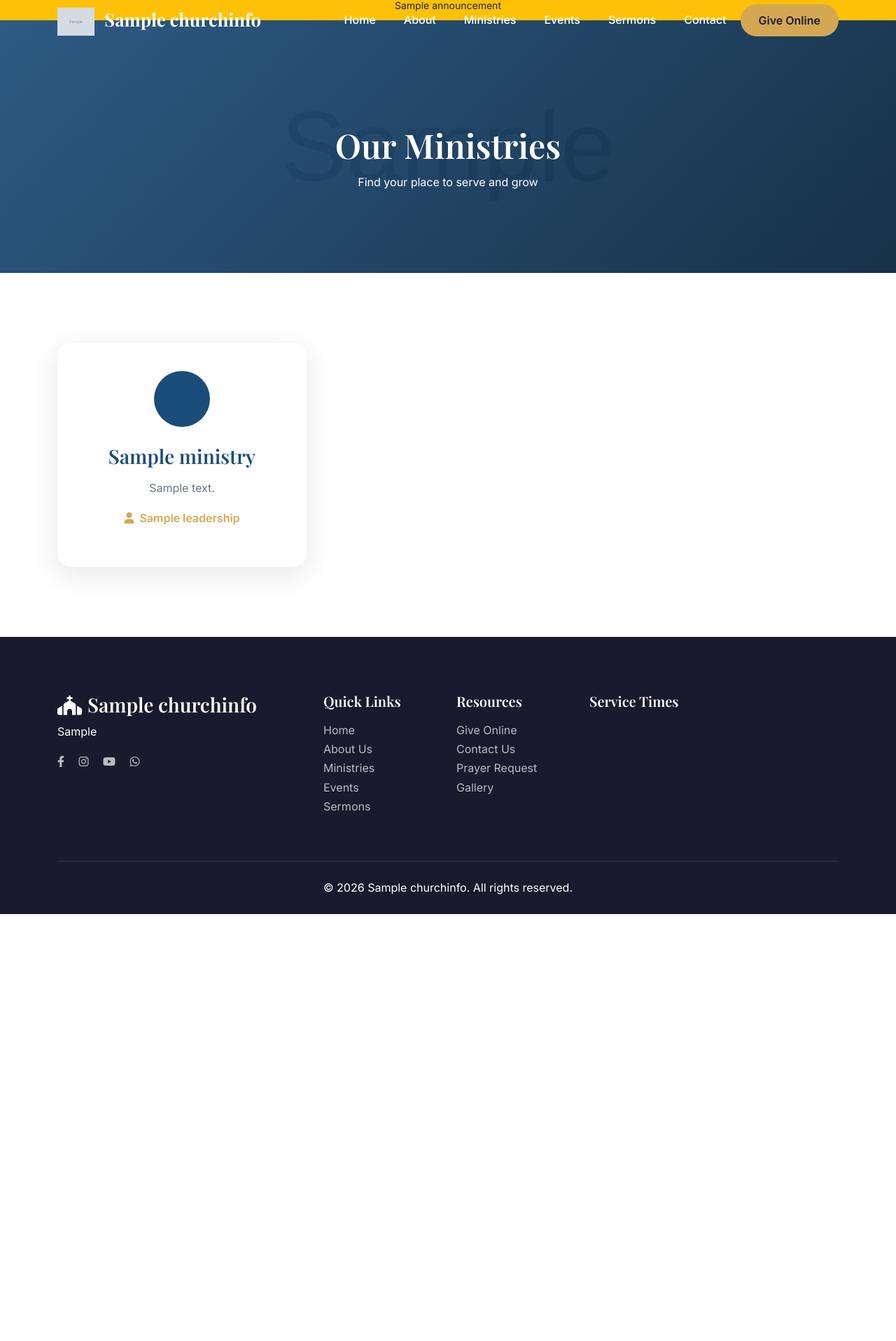
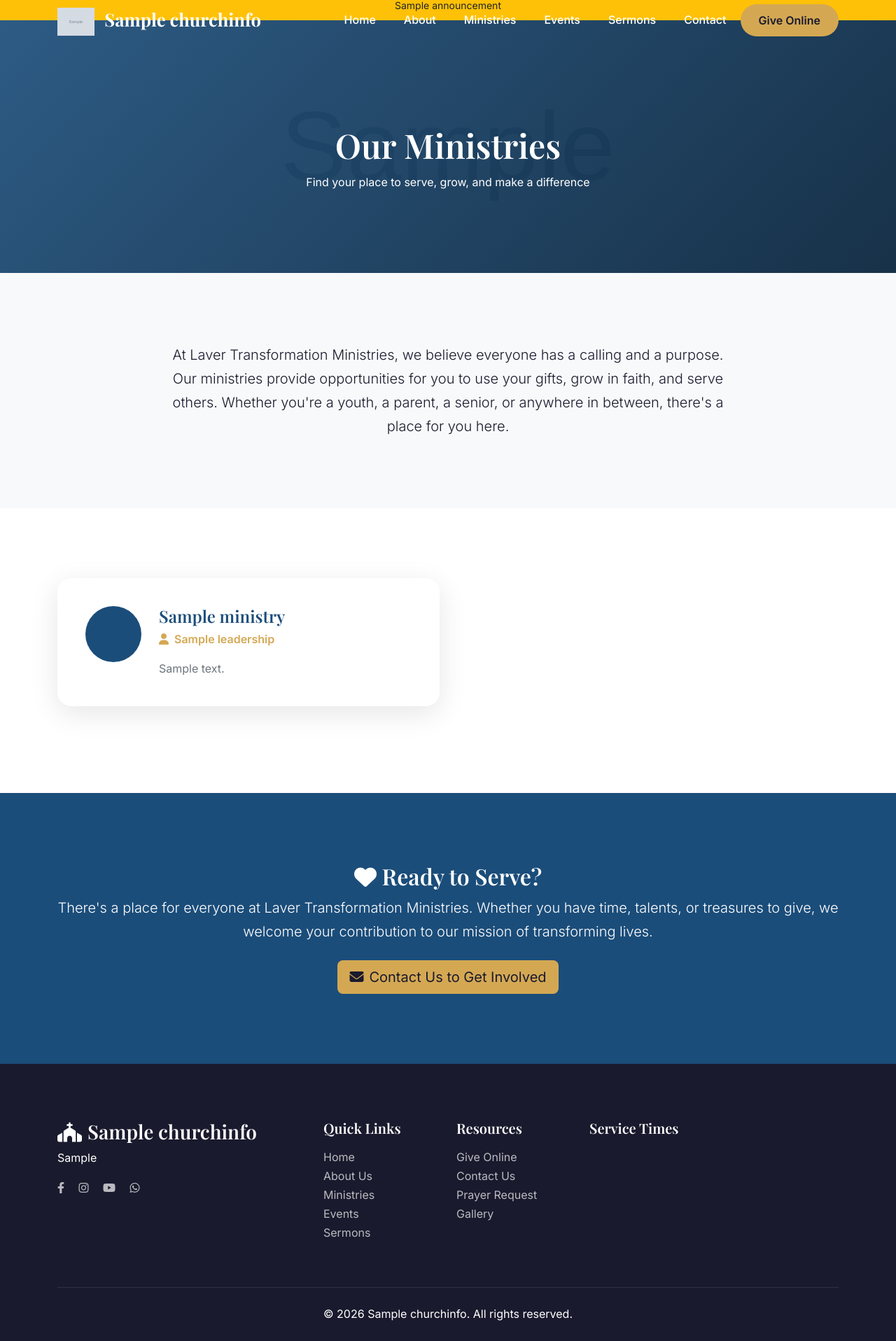
Before and after one commit to kimedwardcollines/laver, a Django app: page /ministries/ in a window 1280 px wide. Shown: the part 14-1930 px from the top of the page at 70% size. Before the commit the page ends 1320 px from the top, so only its background shows below. Run offline with Django 4.2, Linux system fonts and the light colour scheme; tables that the repository leaves empty hold one stand-in row (values such as "Sample post"); grey boxes marked "Sample" are stand-in pictures; some libraries are stand-ins or nearby versions.

Commit message:
Update ministries with full content and features
- Added full ministry descriptions from static site
- Added features/benefits list for each ministry
- Updated template to display full content
- Updated seed_content.py with full data

```diff
--- a/django_cms/templates/church/ministries.html
+++ b/django_cms/templates/church/ministries.html
@@ -4,25 +4,39 @@
 <section class="page-hero" style="background: linear-gradient(135deg, rgba(27, 77, 122, 0.9), rgba(13, 40, 64, 0.95)), url('{% if church.logo %}{{ church.logo.url }}{% else %}/static/images/church-bg.jpg{% endif %}') center/cover;">
     <div class="container">
         <h1>Our Ministries</h1>
-        <p>Find your place to serve and grow</p>
+        <p>Find your place to serve, grow, and make a difference</p>
     </div>
 </section>
 
+<!-- Ministries Intro -->
+<section class="section" style="background: var(--light);">
+    <div class="container">
+        <p class="lead text-center" style="max-width: 800px; margin: 0 auto;">
+            At Laver Transformation Ministries, we believe everyone has a calling and a purpose. Our ministries provide opportunities for you to use your gifts, grow in faith, and serve others. Whether you're a youth, a parent, a senior, or anywhere in between, there's a place for you here.
+        </p>
+    </div>
+</section>
+
+<!-- Ministries Grid -->
 <section class="section">
     <div class="container">
         {% if ministries %}
         <div class="row g-4">
             {% for ministry in ministries %}
-            <div class="col-lg-4 col-md-6">
-                <div class="ministry-card">
+            <div class="col-lg-6 mb-4">
+                <div class="ministry-full-card">
                     <div class="ministry-icon">
                         <i class="fas {% if ministry.icon %}{{ ministry.icon }}{% else %}fa-church{% endif %}"></i>
                     </div>
-                    <h3>{{ ministry.name }}</h3>
-                    <p>{{ ministry.description|striptags|truncatewords:30 }}</p>
-                    {% if ministry.leader %}
-                    <p class="ministry-leader"><i class="fas fa-user me-2"></i>{{ ministry.leader.name }}</p>
-                    {% endif %}
+                    <div class="ministry-content">
+                        <h3>{{ ministry.name }}</h3>
+                        {% if ministry.leader %}
+                        <p class="ministry-leader"><i class="fas fa-user me-2"></i>{{ ministry.leader.name }}</p>
+                        {% endif %}
+                        <div class="ministry-description">
+                            {{ ministry.description|safe }}
+                        </div>
+                    </div>
                 </div>
             </div>
             {% endfor %}
@@ -35,14 +49,60 @@
     </div>
 </section>
 
+<!-- Volunteer CTA -->
+<section class="section" style="background: var(--primary); color: white; text-align: center;">
+    <div class="container">
+        <h2><i class="fas fa-heart"></i> Ready to Serve?</h2>
+        <p class="lead mb-4">There's a place for everyone at Laver Transformation Ministries. Whether you have time, talents, or treasures to give, we welcome your contribution to our mission of transforming lives.</p>
+        <a href="{% url 'contact' %}" class="btn btn-lg" style="background: var(--secondary); color: var(--dark);">
+            <i class="fas fa-envelope me-2"></i>Contact Us to Get Involved
+        </a>
+    </div>
+</section>
+
 <style>
 .page-hero { padding: 150px 0 100px; text-align: center; color: #fff; }
 .page-hero h1 { font-size: 3rem; margin-bottom: 10px; }
-.ministry-card { background: #fff; border-radius: 20px; padding: 40px; text-align: center; box-shadow: 0 10px 40px rgba(0,0,0,0.1); height: 100%; }
-.ministry-icon { width: 80px; height: 80px; background: var(--primary); border-radius: 50%; display: flex; align-items: center; justify-content: center; margin: 0 auto 25px; }
+.ministry-full-card {
+    background: #fff;
+    border-radius: 20px;
+    padding: 40px;
+    box-shadow: 0 10px 40px rgba(0,0,0,0.1);
+    display: flex;
+    gap: 25px;
+    align-items: flex-start;
+}
+.ministry-icon {
+    width: 80px;
+    height: 80px;
+    min-width: 80px;
+    background: var(--primary);
+    border-radius: 50%;
+    display: flex;
+    align-items: center;
+    justify-content: center;
+}
 .ministry-icon i { font-size: 2rem; color: #fff; }
-.ministry-card h3 { color: var(--primary); margin-bottom: 15px; }
-.ministry-card p { color: var(--gray); }
-.ministry-leader { color: var(--secondary) !important; font-weight: 600; margin-top: 15px !important; }
+.ministry-content { flex: 1; }
+.ministry-content h3 { color: var(--primary); margin-bottom: 5px; font-size: 1.5rem; }
+.ministry-leader { color: var(--secondary); font-weight: 600; margin-bottom: 15px; }
+.ministry-description { color: var(--gray); }
+.ministry-description p { margin-bottom: 15px; line-height: 1.8; }
+.ministry-features { list-style: none; padding: 0; margin: 15px 0; }
+.ministry-features li {
+    padding: 8px 0;
+    color: var(--dark);
+    border-bottom: 1px solid #eee;
+}
+.ministry-features li:last-child { border-bottom: none; }
+.ministry-features li i {
+    color: var(--accent);
+    margin-right: 10px;
+    width: 20px;
+}
+@media (max-width: 768px) {
+    .ministry-full-card { flex-direction: column; text-align: center; }
+    .ministry-icon { margin: 0 auto; }
+}
 </style>
 {% endblock %}
```
Also changed, not shown: django_cms/church/management/commands/seed_content.py (+72 -8 lines).
